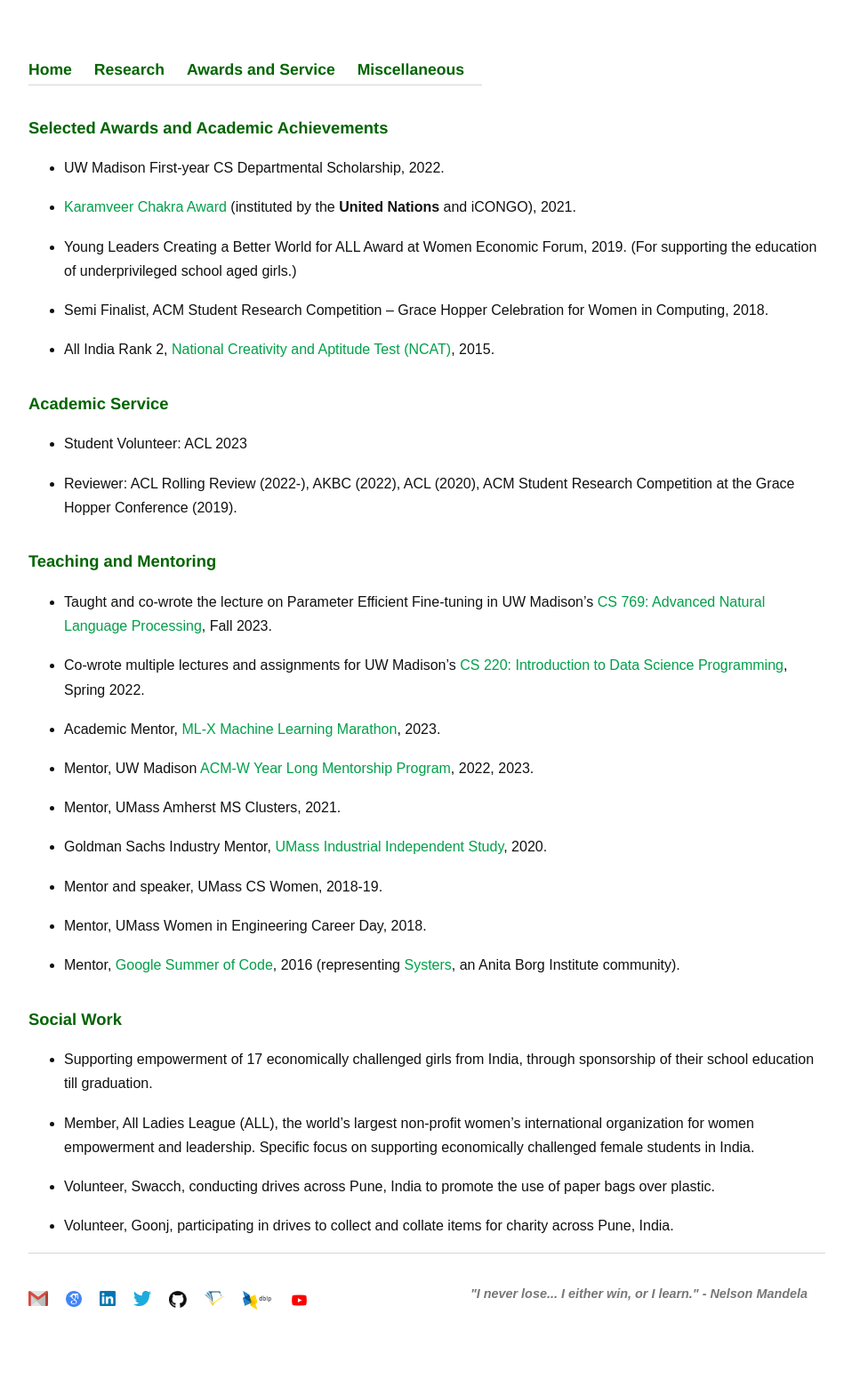
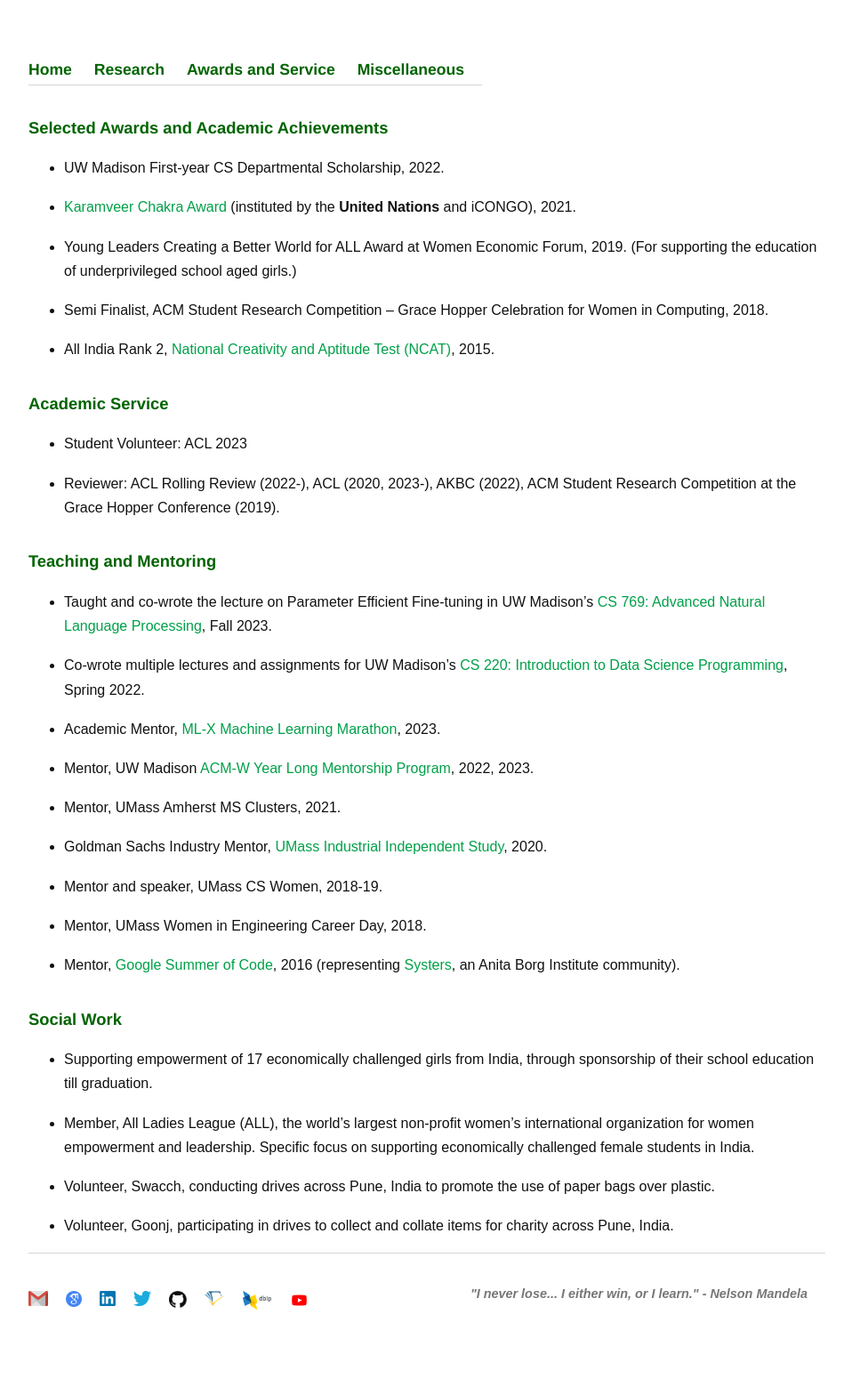
Before and after one commit to Uppaal/Uppaal.github.io, a Jekyll site: the page built from awards_service.html, in a window 1280 px wide. Shown: the whole page at 89% size, without its empty margins (160-1109 px from the left). Built offline with Jekyll 4.4.1, drawn with Linux system fonts in a browser that asks for light colours.

Commit message:
Update awards_service.html

```diff
--- a/awards_service.html
+++ b/awards_service.html
@@ -27,7 +27,7 @@ title: Awards and Service
 <h3>Academic Service</h3>
 <ul>
   <li>Student Volunteer: ACL 2023</li>
-  <li>Reviewer: ACL Rolling Review (2022-), AKBC (2022), ACL (2020), ACM Student Research Competition at the Grace Hopper Conference (2019).</li>
+  <li>Reviewer: ACL Rolling Review (2022-), ACL (2020, 2023-), AKBC (2022), ACM Student Research Competition at the Grace Hopper Conference (2019).</li>
 </ul>
 
 <h3>Teaching and Mentoring</h3>
```
